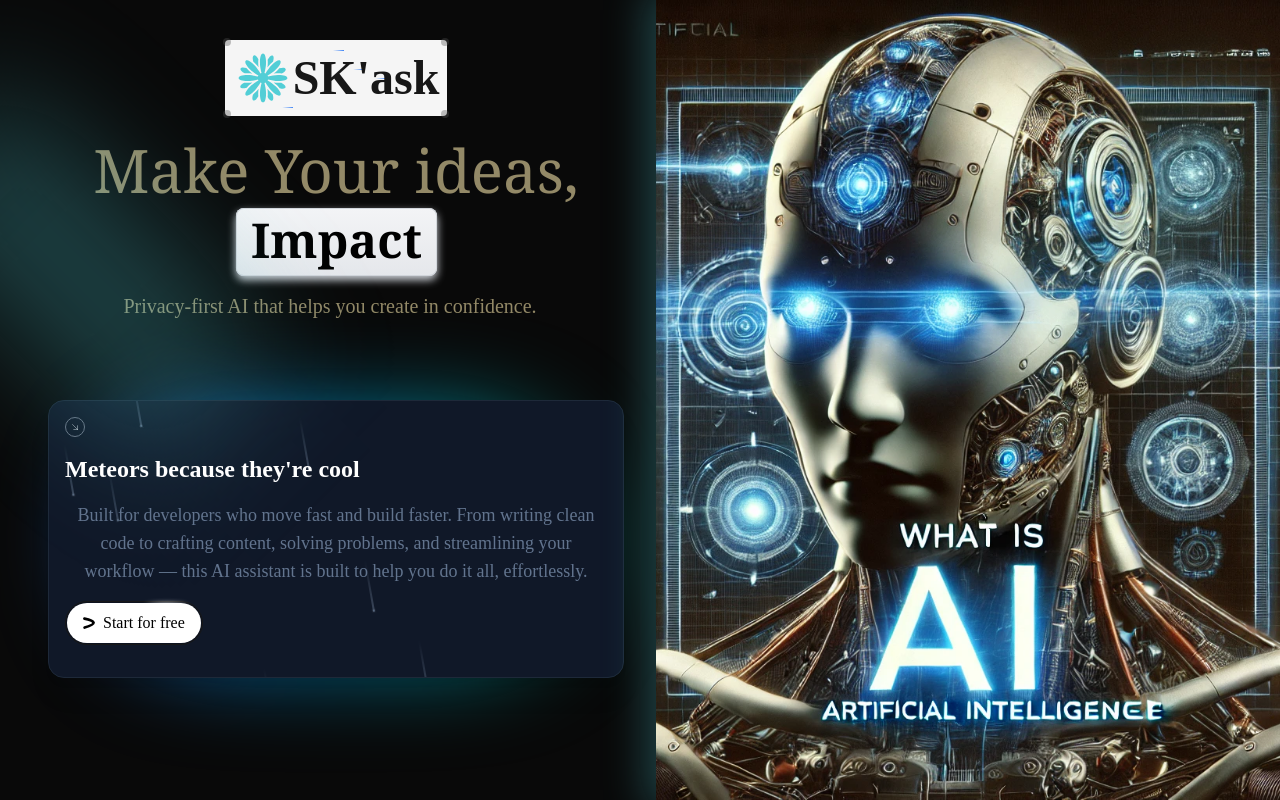
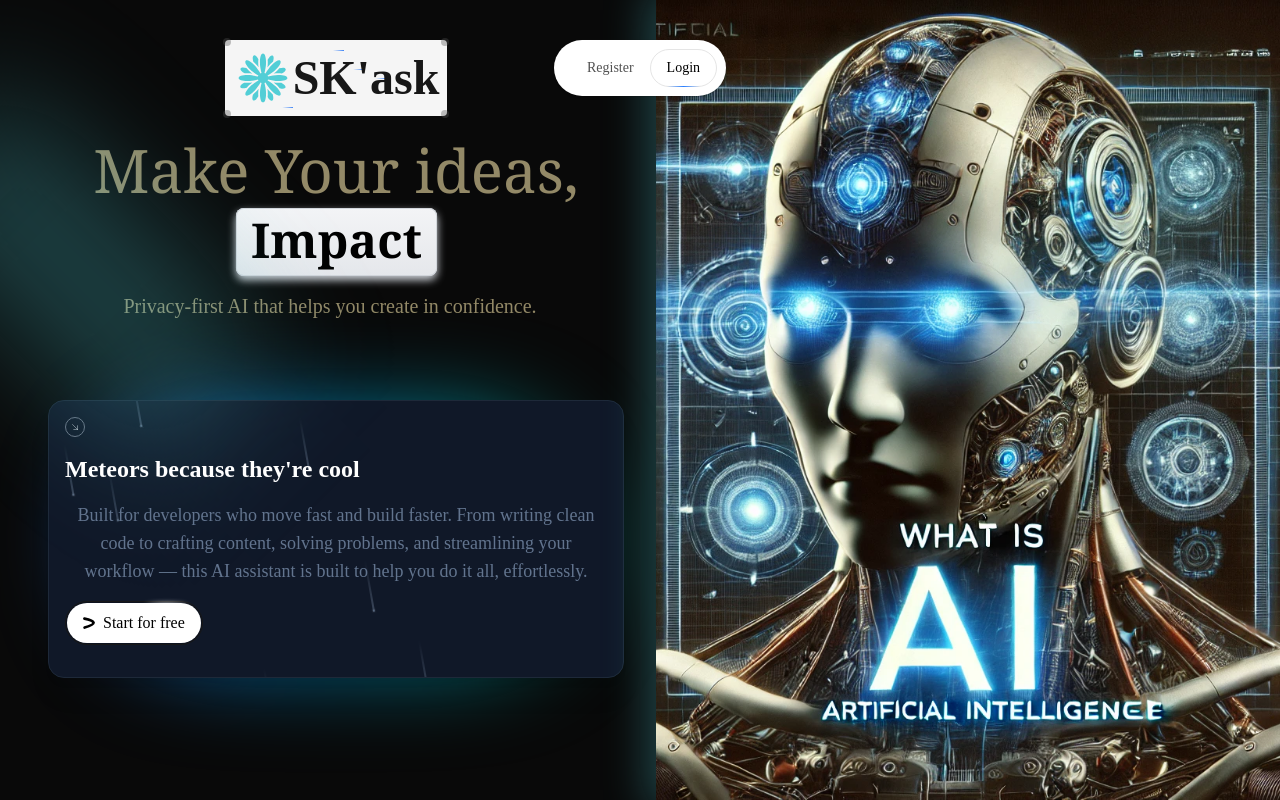
Before and after one commit to incrediblesaizan1/ai, a Next.js app: page / in a window 1280 px wide. Built offline with nearby package versions, Linux system fonts and the light colour scheme.

Commit message:
auth complete

```diff
--- a/package.json
+++ b/package.json
@@ -12,6 +12,7 @@
     "@clerk/nextjs": "^6.14.3",
     "@clerk/themes": "^2.2.31",
     "@radix-ui/react-slot": "^1.2.0",
+    "@tabler/icons-react": "^3.31.0",
     "@tsparticles/engine": "^3.8.1",
     "@tsparticles/react": "^3.0.0",
     "@tsparticles/slim": "^3.8.1",
@@ -19,6 +20,7 @@
     "clerk": "^0.8.3",
     "clsx": "^2.1.1",
     "framer-motion": "^12.6.5",
+    "icons-react": "^3.7.1",
     "lucide-react": "^0.487.0",
     "motion": "^12.6.5",
     "next": "15.3.0",
@@ -27,7 +29,8 @@
     "react-icons": "^5.5.0",
     "react-spinners": "^0.15.0",
     "tailwind-merge": "^3.2.0",
-    "tw-animate-css": "^1.2.5"
+    "tw-animate-css": "^1.2.5",
+    "type": "^2.7.3"
   },
   "devDependencies": {
     "@eslint/eslintrc": "^3",
--- /dev/null
+++ b/src/app/login/[[...rest]]/page.tsx
@@ -0,0 +1,22 @@
+import { Boxes } from '@/components/ui/background-boxes'
+import { SignIn } from '@clerk/nextjs'
+import React from 'react'
+import { IoIosFlower } from 'react-icons/io'
+
+const Page = () => {
+  return (
+    <div>
+      <div className="h-screen relative w-full overflow-hidden py-4 bg-slate-900 flex flex-col items-center rounded-lg">
+      <div className="absolute inset-0 w-full h-full bg-slate-900  [mask-image:radial-gradient(transparent,white)] pointer-events-none" />
+      <Boxes />
+             <div className="flex text-[#616161] justify-center items-center mb-4 text-4xl">
+               <IoIosFlower className="text-6xl text-[#52ced6]" />
+               {`SK'ask`}
+             </div>
+             <SignIn />
+           </div>
+         </div>
+  )
+}
+
+export default Page
--- a/src/app/page.tsx
+++ b/src/app/page.tsx
@@ -2,11 +2,13 @@
 import {HomeName} from "@/components/HomeName"
 import {Textflip} from "@/components/Textflip"
 import { MeteorCard } from '@/components/MeteorCard';
+import { Navbar } from "@/components/Navbar";
 
 
 export default function Home() {
   return (
     <div className="h-screen overflow-hidden justify-center bg-[#090909] w-full flex flex-row p-4 pb-12">
+      <Navbar />
       <div className="md:w-[50vw] text-center">
 
  <HomeName />
--- /dev/null
+++ b/src/components/Navbar.tsx
@@ -0,0 +1,20 @@
+"use client";
+import React from "react";
+import { FloatingNav } from "./ui/floating-navbar";
+import { IconHome, IconMessage, IconUser } from "@tabler/icons-react";
+export function Navbar() {
+  const navItems = [
+
+    {
+      name: "Register",
+      link: "/register",
+      icon: <IconUser className="h-4 w-4 text-neutral-500 dark:text-white" />,
+    },
+
+  ];
+  return (
+    <div className="absolute  w-full">
+      <FloatingNav navItems={navItems} />
+    </div>
+  );
+}
--- /dev/null
+++ b/src/components/ui/floating-navbar.tsx
@@ -0,0 +1,85 @@
+"use client";
+import React, { useState } from "react";
+import { useRouter } from "next/navigation";
+import type { JSX } from "react";
+import {
+  motion,
+  AnimatePresence,
+  useScroll,
+  useMotionValueEvent,
+} from "motion/react";
+import { cn } from "@/lib/utils";
+import Link from "next/link";
+
+export const FloatingNav = ({
+  navItems,
+  className,
+}: {
+  navItems: {
+    name: string;
+    link: string;
+    icon?: JSX.Element;
+  }[];
+  className?: string;
+}) => {
+  const router = useRouter()
+  const { scrollYProgress } = useScroll();
+
+  const [visible, setVisible] = useState(true);
+
+  useMotionValueEvent(scrollYProgress, "change", (current) => {
+    // Check if current is not undefined and is a number
+    if (typeof current === "number") {
+      let direction = current! - scrollYProgress.getPrevious()!;
+
+      if (scrollYProgress.get() < 0.05) {
+        setVisible(true);
+      } else {
+        if (direction < 0) {
+          setVisible(true);
+        } else {
+          setVisible(true);
+        }
+      }
+    }
+  });
+
+  return (
+    <AnimatePresence mode="wait">
+      <motion.div
+        initial={{
+          opacity: 1,
+          y: -100,
+        }}
+        animate={{
+          y: visible ? 0 : -100,
+          opacity: visible ? 1 : 0,
+        }}
+        transition={{
+          duration: 0.2,
+        }}
+        className={cn(
+          "flex max-w-fit  fixed top-10 inset-x-0 mx-auto border border-transparent dark:border-white/[0.2] rounded-full dark:bg-black bg-white shadow-[0px_2px_3px_-1px_rgba(0,0,0,0.1),0px_1px_0px_0px_rgba(25,28,33,0.02),0px_0px_0px_1px_rgba(25,28,33,0.08)] z-[5000] pr-2 pl-8 py-2  items-center justify-center space-x-4",
+          className
+        )}
+      >
+        {navItems.map((navItem: any, idx: number) => (
+          <Link
+            key={`link=${idx}`}
+            href={navItem.link}
+            className={cn(
+              "relative dark:text-neutral-50 items-center flex space-x-1 text-neutral-600 dark:hover:text-neutral-300 hover:text-neutral-500"
+            )}
+          >
+            <span className="block sm:hidden">{navItem.icon}</span>
+            <span className="hidden sm:block text-sm">{navItem.name}</span>
+          </Link>
+        ))}
+        <button onClick={()=>router.push("/login")} className="border cursor-pointer text-sm font-medium relative border-neutral-200 dark:border-white/[0.2] text-black dark:text-white px-4 py-2 rounded-full">
+          <span>Login</span>
+          <span className="absolute inset-x-0 w-1/2 mx-auto -bottom-px bg-gradient-to-r from-transparent via-blue-500 to-transparent  h-px" />
+        </button>
+      </motion.div>
+    </AnimatePresence>
+  );
+};
```
Also changed, not shown: 1 other file (tests, documents, lock files or other folders).
